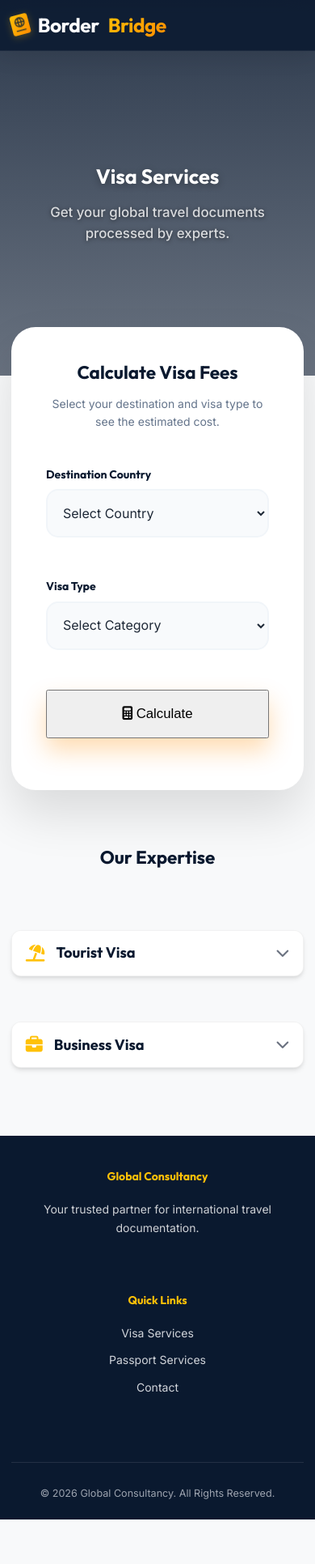
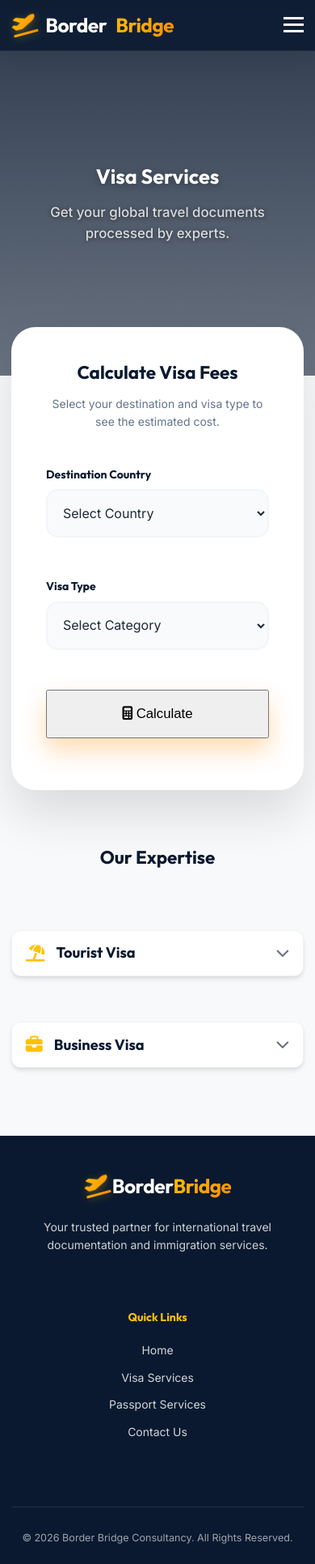
Before and after one commit to Jay-Rana12/Passport, a website: page visa.html in a window 390 px wide. Shown: the whole page at 81% size. Before the commit the page ends 1877 px from the top, so only its background shows below. Drawn offline with Linux system fonts and the light colour scheme.

Commit message:
Global Nav Fix: Standardized branding, eliminated duplicate login buttons, and synced headers across all pages

```diff
--- a/css/style.css
+++ b/css/style.css
@@ -811,8 +811,13 @@ footer {
     }
 }
 
+/* Navbar Visibility Fixes */
+.mobile-only-item { display: none !important; }
+
 /* Mobile Devices & Tablets (Portrait) */
 @media (max-width: 991px) {
+    .mobile-only-item { display: block !important; }
+
     .btn-nav {
         display: none !important;
     }
--- a/js/script.js
+++ b/js/script.js
@@ -230,9 +230,11 @@ function initAuth() {
         const userFirstName = userName.split(' ')[0];
         const profilePic = user.profilePhoto || `https://ui-avatars.com/api/?name=${encodeURIComponent(userName)}&background=ffc107&color=0a192f&rounded=true`;
 
-        // Clear any existing login/register buttons first to avoid duplicates
-        document.querySelectorAll('.btn-nav, .mobile-login-link, .btn-primary').forEach(btn => {
-            if (btn.innerText.toLowerCase().includes('login') || btn.innerText.toLowerCase().includes('get started')) {
+        // Robustly remove ANY login/get started buttons across all views
+        const allLoginBtns = document.querySelectorAll('.btn-nav, .mobile-login-link, .btn-primary, .nav-link');
+        allLoginBtns.forEach(btn => {
+            const txt = btn.innerText.toLowerCase();
+            if (txt === 'login' || txt === 'get started' || txt.includes('login / register')) {
                 btn.remove();
             }
         });
--- a/visa.html
+++ b/visa.html
@@ -27,17 +27,22 @@
                 <div class="passport-cover"></div>
             </div>
         </div>
-        <div class="loading-text">Global Consultancy</div>
+        <div class="loading-text">BorderBridge</div>
     </div>
 
     <!-- Navigation -->
     <nav class="navbar">
         <div class="container nav-container">
-            <a href="index.html" class="logo"><i class="fas fa-passport logo-icon"></i> Border<span>Bridge</span></a>
-
+            <a href="index.html" class="logo"><i class="fas fa-plane-departure logo-icon"></i> Border
+                <span>Bridge</span></a>
+            <div class="hamburger">
+                <span class="bar"></span>
+                <span class="bar"></span>
+                <span class="bar"></span>
+            </div>
             <ul class="nav-menu">
                 <li class="nav-item"><a href="index.html" class="nav-link">Home</a></li>
-                <li class="nav-item"><a href="index.html#about" class="nav-link">About Us</a></li>
+                <li class="nav-item"><a href="about.html" class="nav-link">About Us</a></li>
                 <li class="nav-item dropdown">
                     <a href="#" class="nav-link">Services <i class="fas fa-chevron-down"
                             style="font-size: 0.8rem; margin-left: 5px;"></i></a>
@@ -48,9 +53,9 @@
                 </li>
                 <li class="nav-item"><a href="countries.html" class="nav-link">Countries</a></li>
                 <li class="nav-item"><a href="gallery.html" class="nav-link">Gallery</a></li>
-                <li class="nav-item"><a href="track.html" class="nav-link">Track</a></li>
+                <li class="nav-item"><a href="contact.html" class="nav-link">Contact</a></li>
                 <li class="nav-item"><a href="faq.html" class="nav-link">FAQ</a></li>
-                <li class="nav-item"><a href="contact.html" class="nav-link">Contact</a></li>
+                <li class="nav-item mobile-only-item"><a href="login.html" class="nav-link"><i class="fas fa-sign-in-alt"></i> Login / Register</a></li>
             </ul>
             <a href="login.html" class="btn btn-primary btn-nav">Login</a>
         </div>
@@ -168,23 +173,23 @@
     </section>
 
     <footer>
-        <!-- Footer content... same as before but ensured it's clean -->
         <div class="container">
             <div class="footer-grid">
                 <div class="footer-col">
-                    <h4>Global Consultancy</h4>
-                    <p style="opacity: 0.8;">Your trusted partner for international travel documentation.</p>
+                    <a href="index.html" class="logo" style="color: white; margin-bottom: 20px; display: inline-block;"><i class="fas fa-plane-departure logo-icon"></i> Border<span>Bridge</span></a>
+                    <p style="opacity: 0.8;">Your trusted partner for international travel documentation and immigration services.</p>
                 </div>
                 <div class="footer-col">
                     <h4>Quick Links</h4>
                     <ul class="footer-links">
+                        <li><a href="index.html">Home</a></li>
                         <li><a href="visa.html">Visa Services</a></li>
                         <li><a href="passport.html">Passport Services</a></li>
-                        <li><a href="contact.html">Contact</a></li>
+                        <li><a href="contact.html">Contact Us</a></li>
                     </ul>
                 </div>
             </div>
-            <div class="copyright">&copy; 2026 Global Consultancy. All Rights Reserved.</div>
+            <div class="copyright">&copy; 2026 Border Bridge Consultancy. All Rights Reserved.</div>
         </div>
     </footer>
 
```
Also changed, not shown: index.html (+9 -5 lines), passport.html (+7 -1 lines).
